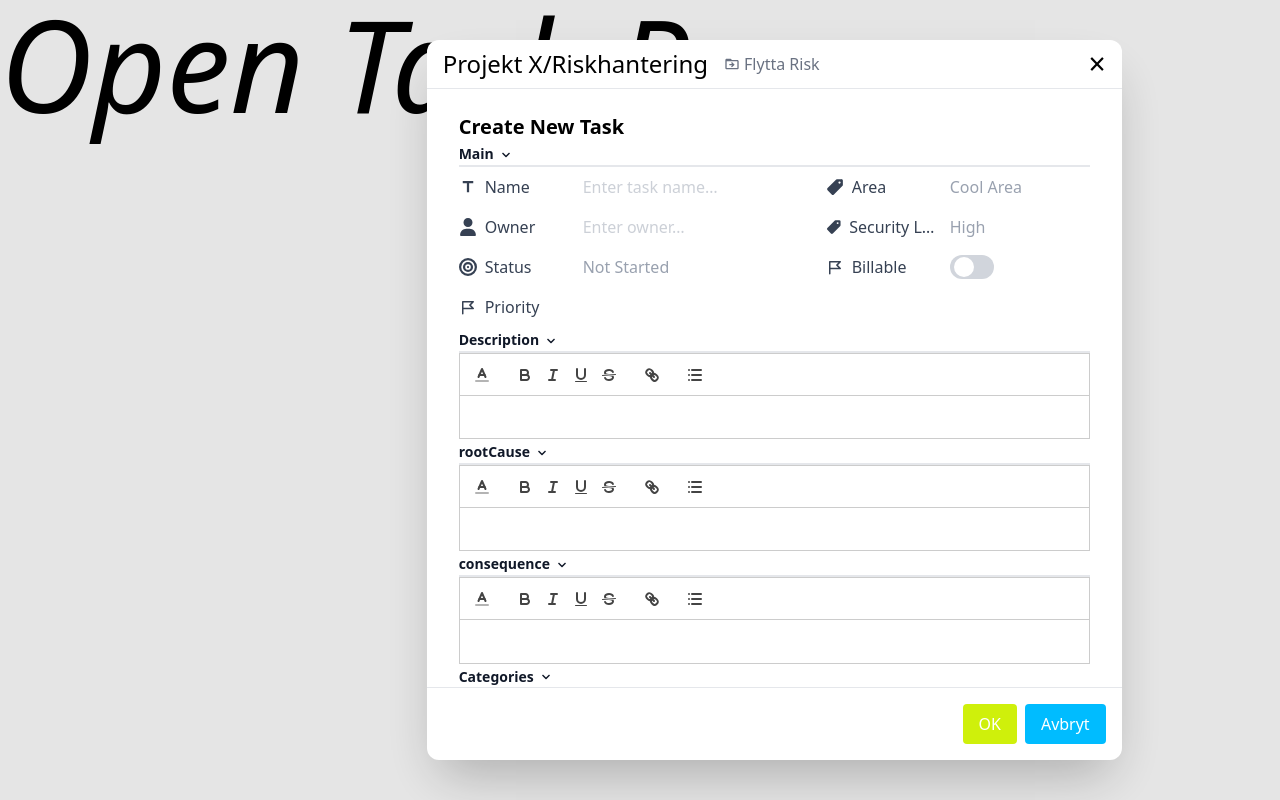
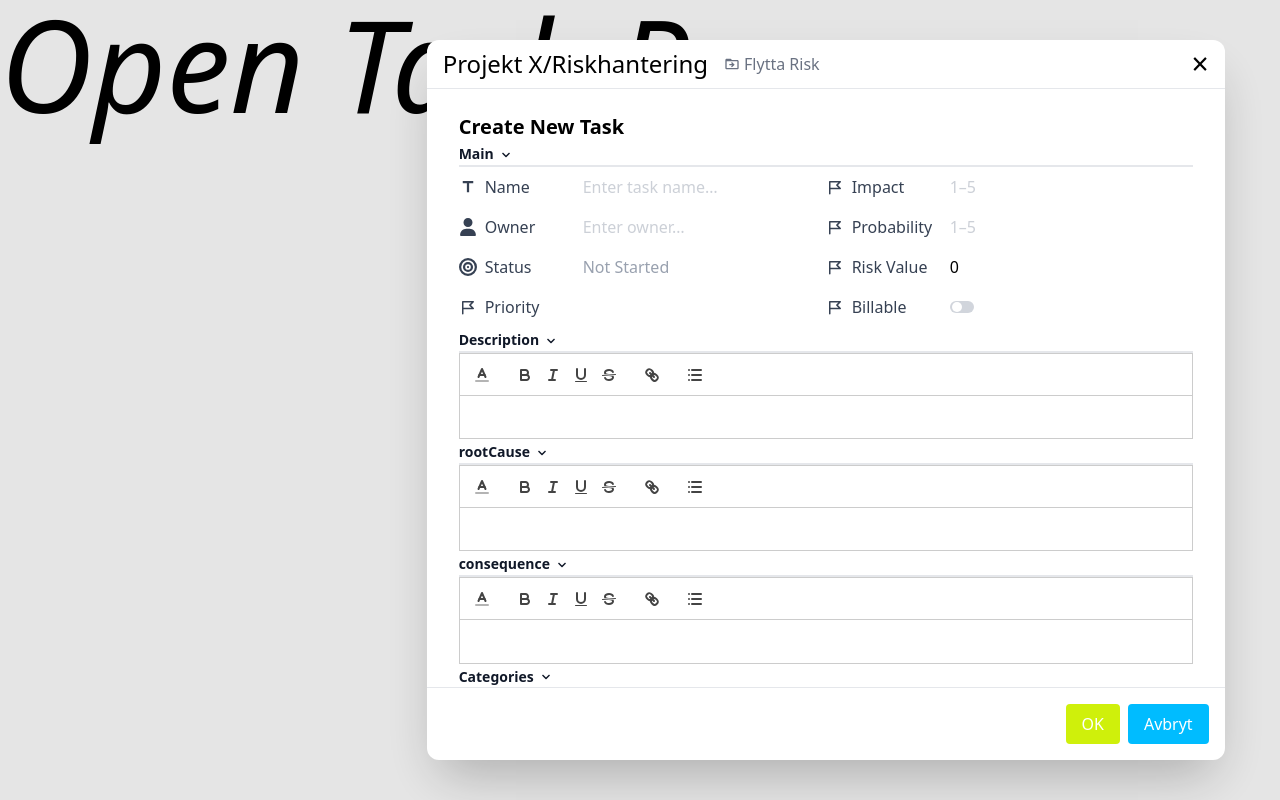
Before and after one commit to Squiddiy/task-popup, a React (Vite) app: page / in a window 1280 px wide. Both pictures are taken after a click on the button "Open Task Popup". Built offline with nearby package versions, Linux system fonts and the light colour scheme.

Commit message:
Added calculated value and started on InfoIcon

```diff
--- a/src/builder/layout.ts
+++ b/src/builder/layout.ts
@@ -1,6 +1,8 @@
 // builder/layout.ts
 export type ConditionFn<T> = (ctx: { values: Partial<T> }) => boolean;
-export type ComputeFn<T, K extends keyof T> = (ctx: { values: Partial<T> }) => T[K];
+export type ComputeFn<T, K extends keyof T> = (ctx: {
+  values: Partial<T>;
+}) => T[K];
 
 export type FieldRef<T, K extends keyof T = keyof T> = {
   key: K;
@@ -8,13 +10,14 @@ export type FieldRef<T, K extends keyof T = keyof T> = {
     label?: string;
     placeholder?: string;
     icon?: string;
+    infoIcon?: string; // NEW: right-side info icon
     kind?: "text" | "number" | "select" | "richtext" | "date" | "checkbox";
     options?: readonly string[];
     readOnly?: boolean;
   };
   visibleIf?: ConditionFn<T>;
   disabledIf?: ConditionFn<T>;
-  compute?: ComputeFn<T, K>;      // for computed read-only values (e.g., riskValue)
+  compute?: ComputeFn<T, K>; // for computed read-only values (e.g., riskValue)
 };
 
 export type RowConfig<T> = {
--- a/src/builder/layouts/multiColumnLayout.ts
+++ b/src/builder/layouts/multiColumnLayout.ts
@@ -19,8 +19,16 @@ export const multiColumnLayout: LayoutConfig<AllInputs> = {
         },
         {
           fields: [
-            { key: "area" },
-            { key: "seclevel" },
+            { key: "impact" },
+            { key: "probability" },
+            {
+              key: "riskValue",
+              compute: ({ values }) => {
+                const impactValue = Number(values.impact ?? 0);
+                const probabilityValue = Number(values.probability ?? 0);
+                return impactValue * probabilityValue;
+              },
+            },
             { key: "testSwitchNumber" },
           ],
         },
--- a/src/builder/registry.tsx
+++ b/src/builder/registry.tsx
@@ -21,6 +21,7 @@ export type RendererProps<T, K extends keyof T> = {
   keyName: K;
   label: string;
   icon?: string | IconType; // 👈 allow string or component
+  infoIcon?: string | IconType;
   value: T[K] | undefined;
   onChange: (v: T[K] | undefined) => void;
   disabled?: boolean;
@@ -126,9 +127,22 @@ export function defaultRegistry<T>(): Registry<T> {
         );
       },
       calculated: <K extends keyof T>(p: RendererProps<T, K>) => {
-        const { } = p;
+        const { label, value, icon, error, placeholder } = p;
         return (
-          <></>
+          <TaskField
+            icon={resolveIcon(icon)}
+            label={label}
+            type="number"
+            value={(value as unknown as number) ?? ""} // show empty when NaN/undefined
+            onChange={() => {
+              /* no-op: read-only */
+            }}
+            readOnly={true}
+            disabled={true}
+            error={error}
+            placeholder={placeholder}
+            step={1}
+          />
         );
       },
     },
--- a/src/builder/taskbuilder.tsx
+++ b/src/builder/taskbuilder.tsx
@@ -127,7 +127,7 @@ export function TaskBuilder<T>({
                           onChange: (v: any) =>
                             f.compute ? undefined : set(f.key, v),
                           disabled:
-                            disabled || f.override?.readOnly || !!f.compute,
+                            disabled || f.override?.readOnly || !!f.compute || kind === "calculated",
                           error: getError(f.key),
                           placeholder,
                           options,
--- a/src/components/atoms/TaskField.tsx
+++ b/src/components/atoms/TaskField.tsx
@@ -52,7 +52,8 @@ type Props = TextProps | NumberProps | SelectProps | SwitchProps;
 
 /* ---------------- Utils ---------------- */
 
-const cx = (...c: Array<string | false | null | undefined>) => c.filter(Boolean).join(" ");
+const cx = (...c: Array<string | false | null | undefined>) =>
+  c.filter(Boolean).join(" ");
 
 const baseInput =
   "tw:bg-transparent tw:outline-none tw:border-none focus:tw:ring-0 tw:text-gray-400 placeholder:tw:text-gray-200";
@@ -63,10 +64,13 @@ const fieldInputClasses = cx(
   "tw:min-w-[8rem] tw:flex-1 tw:border-b tw:border-gray-200 focus:tw:border-gray-400"
 );
 
-const getSelectLabel = (val: string | number | undefined, options: Option[]) => {
+const getSelectLabel = (
+  val: string | number | undefined,
+  options: Option[]
+) => {
   if (val == null) return "";
   const s = String(val);
-  return options.find(o => o.value === s)?.label ?? s;
+  return options.find((o) => o.value === s)?.label ?? s;
 };
 
 /* ---------------- Small, focused pieces ---------------- */
@@ -74,25 +78,42 @@ const getSelectLabel = (val: string | number | undefined, options: Option[]) =>
 function FieldRow({ children }: { children: React.ReactNode }) {
   return (
     <div className="tw:py-2">
-      <div className="tw:grid tw:items-center tw:gap-x-3 tw:grid-cols-[1fr_auto]">{children}</div>
+      <div className="tw:grid tw:items-center tw:gap-x-3 tw:grid-cols-[1fr_auto]">
+        {children}
+      </div>
     </div>
   );
 }
 
-function LabelBlock({ id, icon: Icon, label }: { id?: string; icon?: IconType; label: string }) {
+function LabelBlock({
+  id,
+  icon: Icon,
+  label,
+}: {
+  id?: string;
+  icon?: IconType;
+  label: string;
+}) {
   return (
     <label
       htmlFor={id}
       className="tw:flex tw:items-center tw:gap-2 tw:w-28 tw:whitespace-nowrap tw:text-gray-700"
     >
       {Icon && <Icon size={18} />}
-      <span className="tw:font-medium tw:min-w-1/2 tw:overflow-hidden tw:text-ellipsis" title={label}>{label}</span>
+      <span
+        className="tw:font-medium tw:min-w-1/2 tw:overflow-hidden tw:text-ellipsis"
+        title={label}
+      >
+        {label}
+      </span>
     </label>
   );
 }
 
 function ReadOnlyText({ value }: { value: React.ReactNode }) {
-  return <span className="tw:min-w-[8rem] tw:flex-1 tw:font-medium">{value}</span>;
+  return (
+    <span className="tw:min-w-[8rem] tw:flex-1 tw:font-medium">{value}</span>
+  );
 }
 
 function ErrorText({ error }: { error?: string }) {
@@ -131,7 +152,17 @@ function NumberInput({
   step,
   placeholder,
   disabled,
-}: Pick<NumberProps, "id" | "value" | "onChange" | "min" | "max" | "step" | "placeholder" | "disabled">) {
+}: Pick<
+  NumberProps,
+  | "id"
+  | "value"
+  | "onChange"
+  | "min"
+  | "max"
+  | "step"
+  | "placeholder"
+  | "disabled"
+>) {
   return (
     <input
       id={id}
@@ -182,7 +213,9 @@ function SwitchReadOnly({ checked }: { checked: boolean }) {
     <span
       className={cx(
         "tw:inline-flex tw:items-center tw:px-2 tw:py-0.5 tw:text-sm tw:rounded-full",
-        checked ? "tw:bg-emerald-100 tw:text-emerald-700" : "tw:bg-gray-100 tw:text-gray-600"
+        checked
+          ? "tw:bg-emerald-100 tw:text-emerald-700"
+          : "tw:bg-gray-100 tw:text-gray-600"
       )}
       aria-readonly="true"
     >
@@ -211,7 +244,8 @@ function SwitchControl({
       onChange={onChange}
       disabled={disabled}
       className={cx(
-        "tw:relative tw:inline-flex tw:h-6 tw:w-11 tw:items-center tw:rounded-full tw:transition-colors",
+        // container
+        "tw:relative tw:inline-flex tw:h-3 tw:w-6 tw:items-center tw:rounded-full tw:transition-colors",
         value ? "tw:bg-emerald-500" : "tw:bg-gray-300",
         disabled ? "tw:opacity-50 tw:cursor-not-allowed" : "tw:cursor-pointer"
       )}
@@ -219,8 +253,9 @@ function SwitchControl({
       <span className="tw:sr-only">{label}</span>
       <span
         className={cx(
-          "tw:inline-block tw:h-5 tw:w-5 tw:transform tw:rounded-full tw:bg-white tw:transition-transform",
-          value ? "tw:translate-x-5" : "tw:translate-x-1"
+          // thumb
+          "tw:inline-block tw:h-2.5 tw:w-2.5 tw:transform tw:rounded-full tw:bg-white tw:transition-transform",
+          value ? "tw:translate-x-3" : "tw:translate-x-0.5"
         )}
       />
     </Switch>
@@ -278,8 +313,7 @@ export default function TaskField(props: Props) {
               disabled={disabled}
             />
           )
-        ) : (
-          // type === "text"
+        ) : // type === "text"
         readOnly ? (
           <ReadOnlyText value={props.value ?? ""} />
         ) : (
@@ -290,7 +324,6 @@ export default function TaskField(props: Props) {
             placeholder={props.placeholder}
             disabled={disabled}
           />
-          )
         )}
       </div>
 
--- a/src/schemas/TaskRisk.ts
+++ b/src/schemas/TaskRisk.ts
@@ -5,6 +5,7 @@ export const TaskRiskSchema = z.object({
   impact: z.number().min(1, "Min 1").max(5, "Max 5"),
   consequence: z.string().optional().default(""),
   rootCause: z.string().optional().default(""),
+  riskValue: z.number().optional().default(0),
 });
 
 export type TaskRiskInput = z.input<typeof TaskRiskSchema>;
--- a/src/schemas/schemaMetas/TaskRisk.meta.ts
+++ b/src/schemas/schemaMetas/TaskRisk.meta.ts
@@ -28,4 +28,10 @@ export const TaskRiskMeta = defineMeta(TaskRiskSchema, {
     kind: "richtext",
     placeholder: "Write a reason…",
   },
+  riskValue: {
+    label: "Risk Value",
+    icon: ICON.riskFlag,
+    kind: "calculated",
+    placeholder: "",
+  }
 });
--- a/src/schemas/schemaMetas/meta.ts
+++ b/src/schemas/schemaMetas/meta.ts
@@ -2,11 +2,18 @@
 import { z } from "zod";
 import type { IconType } from "react-icons";
 
-export type FieldKind = "text" | "number" | "select" | "richtext" | "switch" | "calculated";
+export type FieldKind =
+  | "text"
+  | "number"
+  | "select"
+  | "richtext"
+  | "switch"
+  | "calculated";
 
 export type FieldMeta = {
   label: string;
   icon?: string | IconType; // string resolved via ICON_MAP
+  infoIcon?: string | IconType;
   placeholder?: string;
   kind?: FieldKind;
   options?: readonly string[]; // for selects
```
Lines whose indentation alone changed are shown as unchanged.
